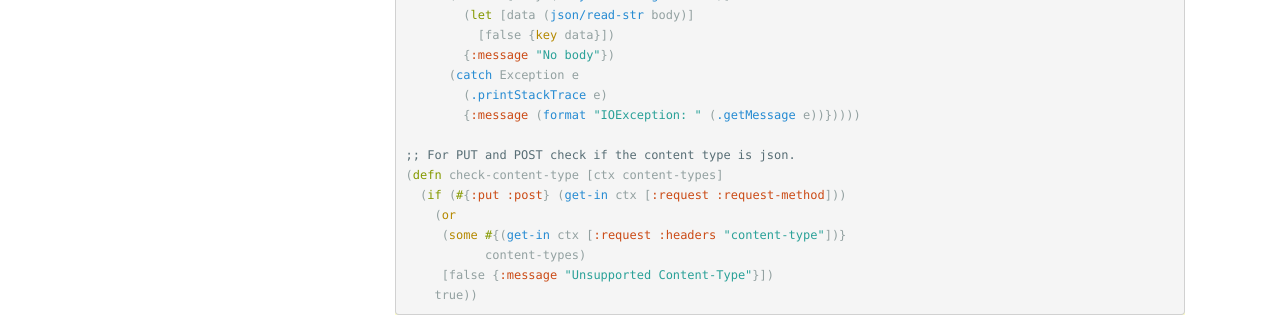
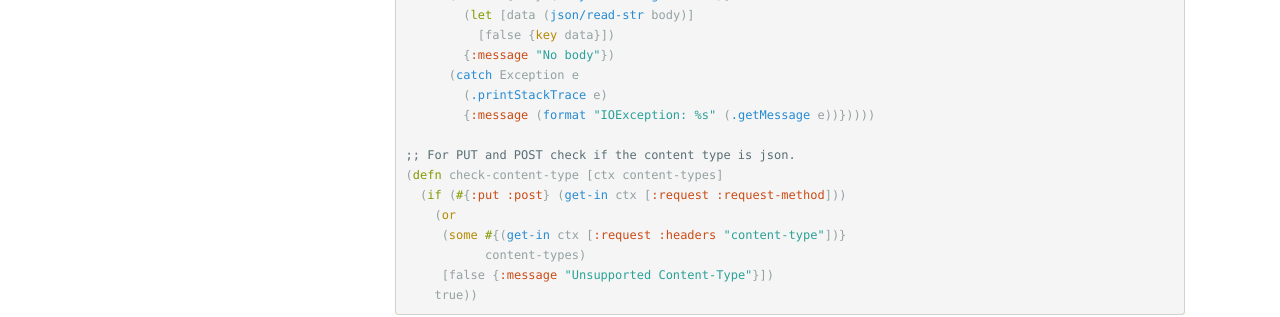
Before and after one commit to clojure-liberator/liberator, a Jekyll site: the page built from tutorial/all-together.md, in a window 1280 px wide and 900 px high, scrolled down 734 px. Shown: the part 152-469 px from the top of the window. Built offline with Jekyll 4.4.1, drawn with Linux system fonts in a browser that asks for light colours; nearby versions of some CDN libraries.

Commit message:
correct format string to show exception message

```diff
--- a/tutorial/all-together.md
+++ b/tutorial/all-together.md
@@ -61,7 +61,7 @@ into liberator.
         {:message "No body"})
       (catch Exception e
         (.printStackTrace e)
-        {:message (format "IOException: " (.getMessage e))}))))
+        {:message (format "IOException: %s" (.getMessage e))}))))
 
 ;; For PUT and POST check if the content type is json.
 (defn check-content-type [ctx content-types]
```
